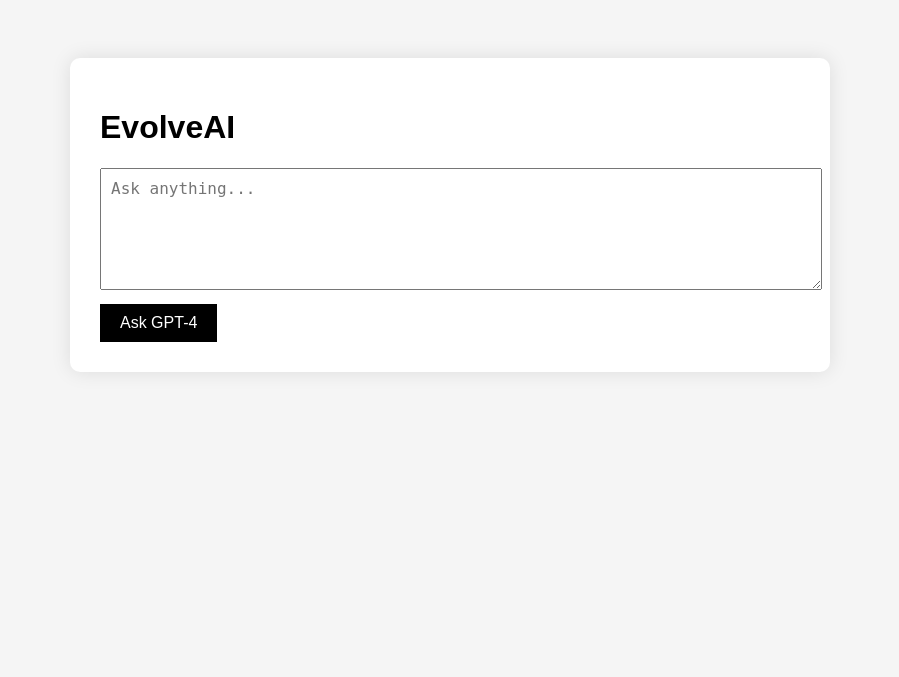
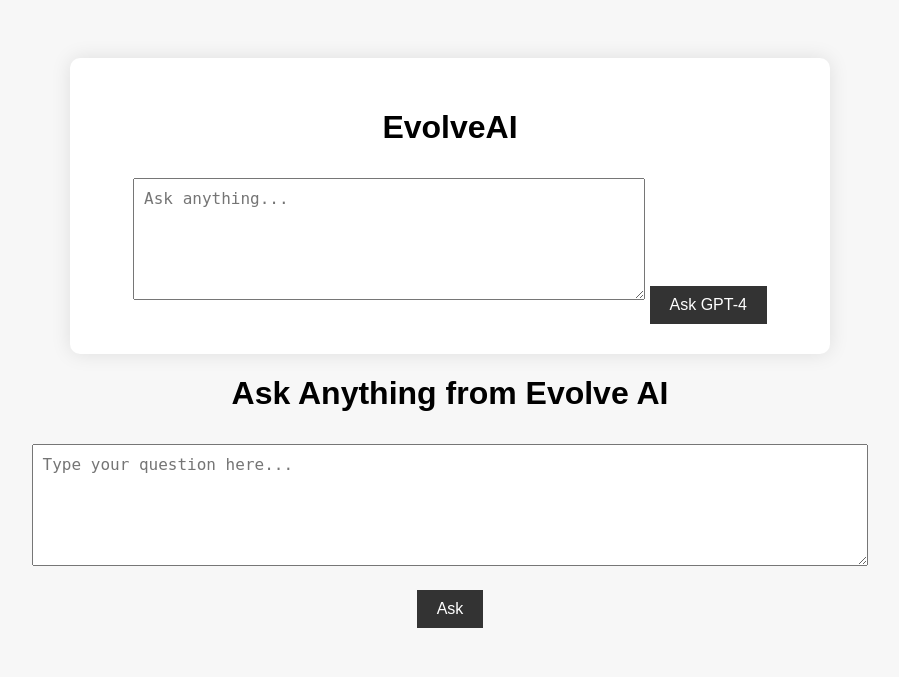
Before and after one commit to arfatentrepreneur/EvolveAI, a Flask app: page / in a window 1280 px wide. Shown: the top 677 px of the page, without its empty margins (190-1089 px from the left). Run offline with Flask 3, Linux system fonts and the light colour scheme.

Commit message:
Create index.html inside templates folder

```diff
--- a/templates/index.html
+++ b/templates/index.html
@@ -23,3 +23,50 @@
     </div>
 </body>
 </html>
+<!DOCTYPE html>
+<html>
+<head>
+    <title>Evolve AI</title>
+    <style>
+        body {
+            font-family: Arial, sans-serif;
+            background-color: #f7f7f7;
+            text-align: center;
+            padding: 50px;
+        }
+        input, textarea {
+            width: 70%;
+            padding: 10px;
+            margin: 10px 0;
+        }
+        button {
+            padding: 10px 20px;
+            background-color: #333;
+            color: white;
+            border: none;
+            cursor: pointer;
+        }
+        .response-box {
+            margin-top: 20px;
+            padding: 20px;
+            background: white;
+            border-radius: 10px;
+            box-shadow: 0 0 10px #ccc;
+        }
+    </style>
+</head>
+<body>
+    <h1>Ask Anything from Evolve AI</h1>
+    <form action="/chat" method="post">
+        <textarea name="message" placeholder="Type your question here..." rows="4" required></textarea><br>
+        <button type="submit">Ask</button>
+    </form>
+
+    {% if reply %}
+    <div class="response-box">
+        <h3>AI's Reply:</h3>
+        <p>{{ reply }}</p>
+    </div>
+    {% endif %}
+</body>
+</html>
```
